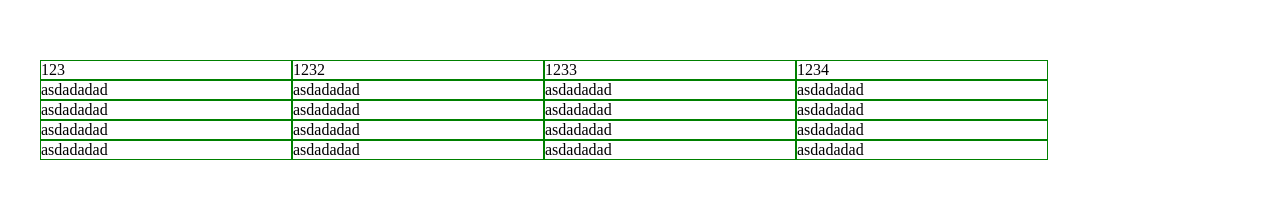
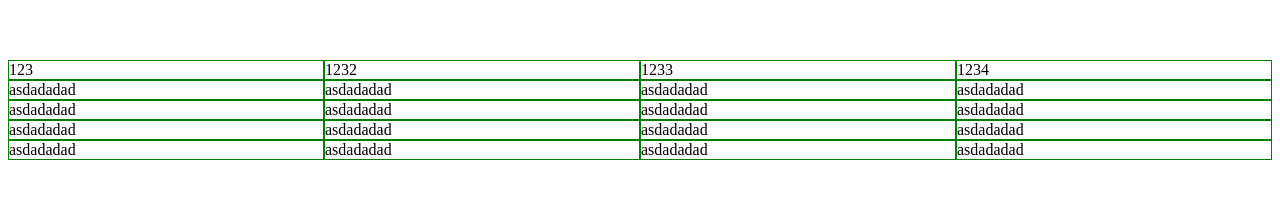
Before and after one commit to galinka5/galinka5.github.io, a plain HTML site: page table.html in a window 1280 px wide. Drawn offline with Linux system fonts and the light colour scheme.

Commit message:
Update table.html

```diff
--- a/table.html
+++ b/table.html
@@ -9,7 +9,7 @@
   <style>
 
 	.page-container{
-		padding: 32px
+		padding: 32px 0;
 	}
 
 	table{
@@ -25,18 +25,19 @@
 
 	.table{
 		margin-top:20px;
+		width:100%;
 		max-width:100vw;
-		overflow-x:scroll;
+		overflow-x:auto;
 	}
 
 	.thead, .tr{
 		display:flex;
-
+		flex-wrap:nowrap;
 	}
 
 	.td, .th{
 		border:1px solid green;
-		width:250px;
+		width:550px;
 	}
   </style>
 </head>
```
